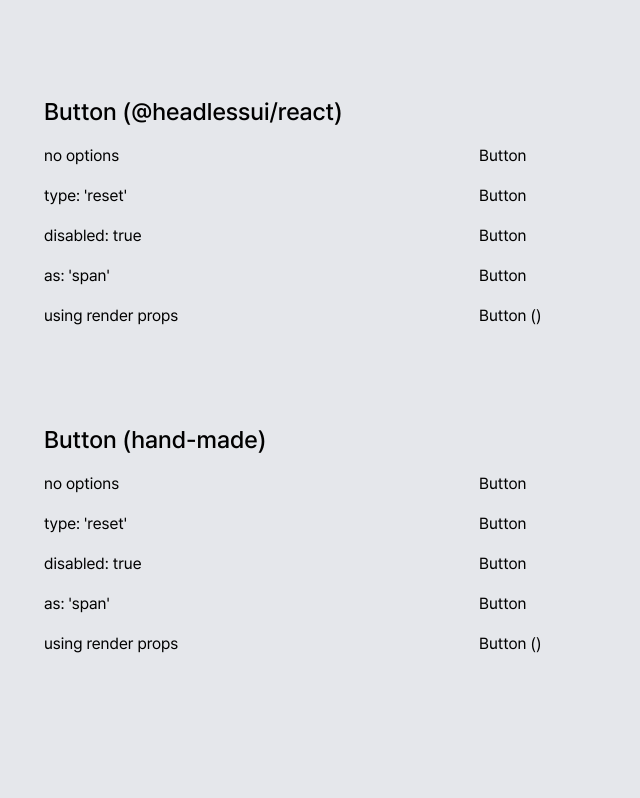
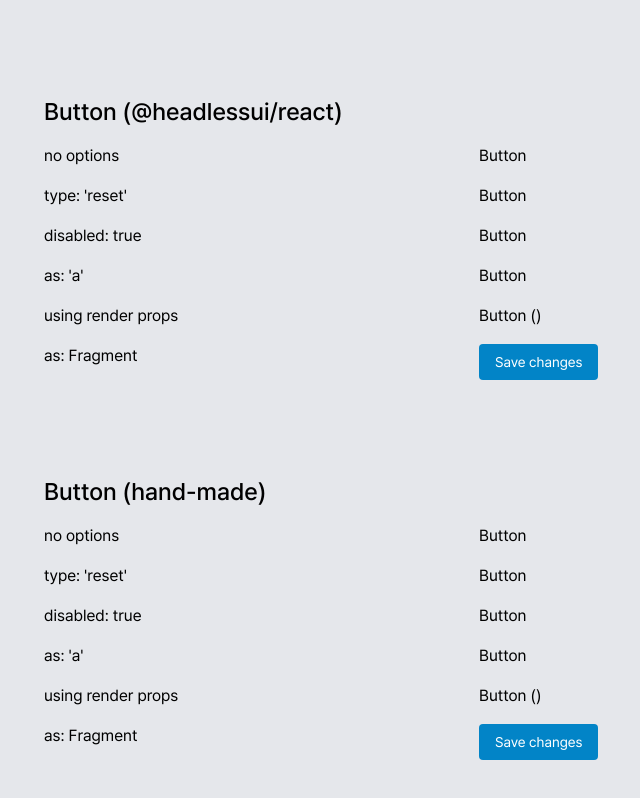
Before and after one commit to ony3000-lab/react-headless-ui, a Next.js app: page / in a window 1280 px wide. Shown: the top 798 px of the page, without its empty margins (36-676 px from the left). Built offline with nearby package versions, Linux system fonts and the light colour scheme.

Commit message:
Add use case

```diff
--- a/package.json
+++ b/package.json
@@ -26,6 +26,7 @@
     "@typescript-eslint/parser": "5.54.0",
     "autoprefixer": "10.4.13",
     "classnames": "2.3.2",
+    "clsx": "2.1.1",
     "eslint": "8.35.0",
     "eslint-config-airbnb": "19.0.4",
     "eslint-config-airbnb-typescript": "17.0.0",
--- a/src/components/comparison-group/ButtonSection.tsx
+++ b/src/components/comparison-group/ButtonSection.tsx
@@ -1,4 +1,6 @@
 import { Button } from '@headlessui/react';
+import clsx from 'clsx';
+import { Fragment } from 'react';
 
 export function ComparisonButtonSection() {
   return (
@@ -24,7 +26,7 @@
           </div>
         </div>
         <div className="grid grid-cols-[3fr_5fr] gap-6">
-          <div>as: &apos;span&apos;</div>
+          <div>as: &apos;a&apos;</div>
           <div>
             <Button as="a">Button</Button>
           </div>
@@ -49,6 +51,26 @@
             </Button>
           </div>
         </div>
+        <div className="grid grid-cols-[3fr_5fr] gap-6">
+          <div>as: Fragment</div>
+          <div>
+            <Button as={Fragment}>
+              {({ hover, active }) => (
+                <button
+                  type="button"
+                  className={clsx(
+                    'rounded px-4 py-2 text-sm text-white',
+                    !hover && !active && 'bg-sky-600',
+                    hover && !active && 'bg-sky-500',
+                    active && 'bg-sky-700',
+                  )}
+                >
+                  Save changes
+                </button>
+              )}
+            </Button>
+          </div>
+        </div>
       </div>
     </section>
   );
--- a/src/components/control-group/ButtonSection.tsx
+++ b/src/components/control-group/ButtonSection.tsx
@@ -1,3 +1,6 @@
+import clsx from 'clsx';
+import { Fragment } from 'react';
+
 import { Button } from '@/libs';
 
 export function ButtonSection() {
@@ -24,7 +27,7 @@
           </div>
         </div>
         <div className="grid grid-cols-[3fr_5fr] gap-6">
-          <div>as: &apos;span&apos;</div>
+          <div>as: &apos;a&apos;</div>
           <div>
             <Button as="a">Button</Button>
           </div>
@@ -49,6 +52,26 @@
             </Button>
           </div>
         </div>
+        <div className="grid grid-cols-[3fr_5fr] gap-6">
+          <div>as: Fragment</div>
+          <div>
+            <Button as={Fragment}>
+              {({ hover, active }) => (
+                <button
+                  type="button"
+                  className={clsx(
+                    'rounded px-4 py-2 text-sm text-white',
+                    !hover && !active && 'bg-sky-600',
+                    hover && !active && 'bg-sky-500',
+                    active && 'bg-sky-700',
+                  )}
+                >
+                  Save changes
+                </button>
+              )}
+            </Button>
+          </div>
+        </div>
       </div>
     </section>
   );
```
Also changed, not shown: 1 other file (tests, documents, lock files or other folders).
